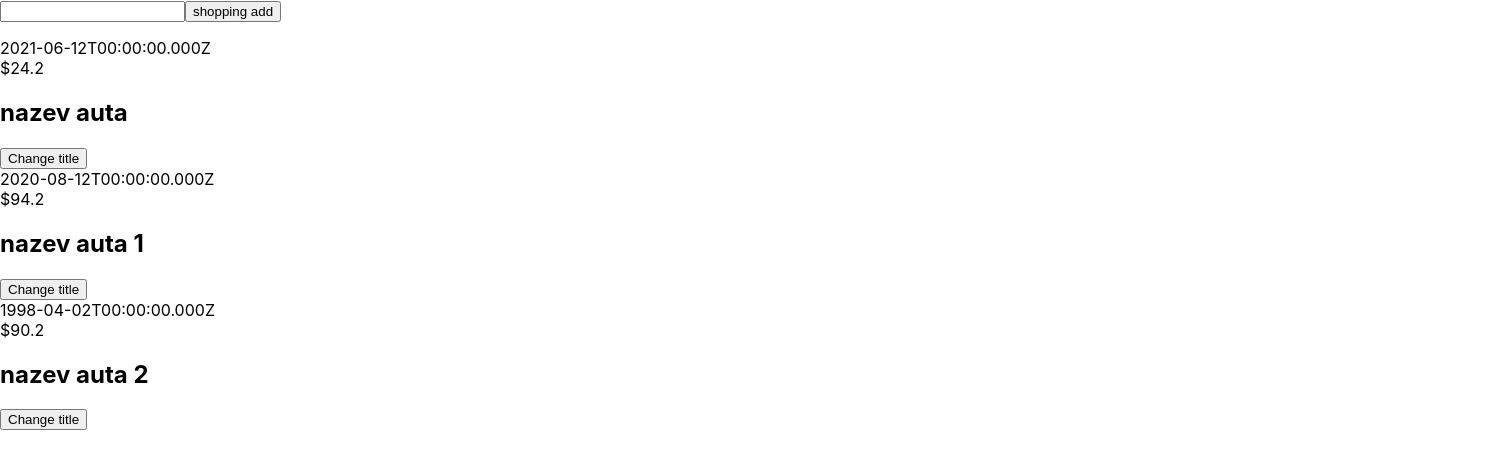
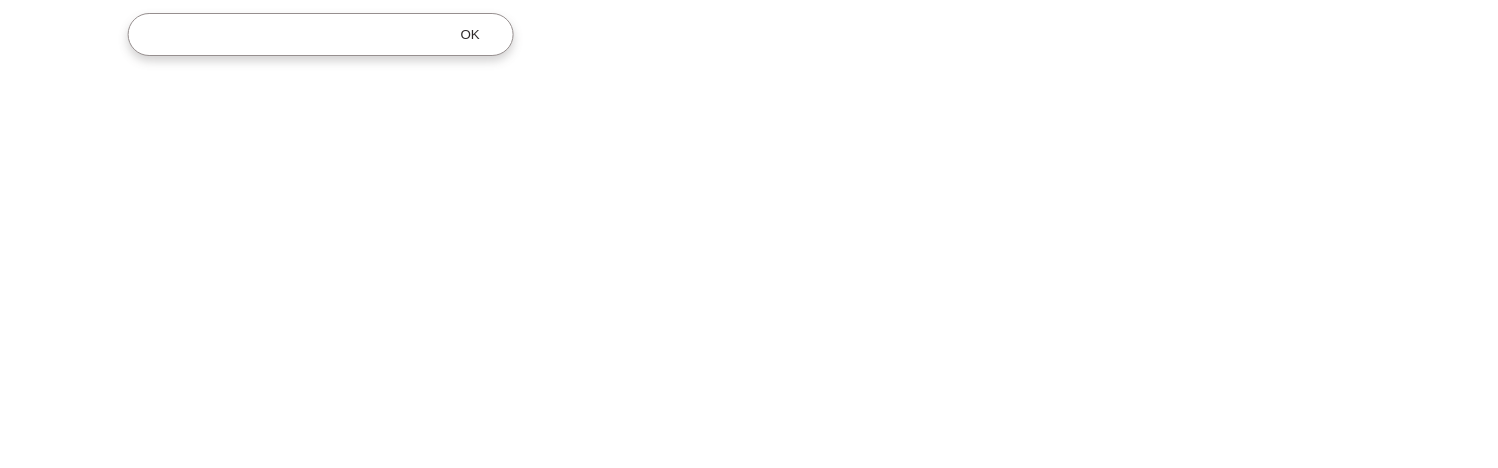
Before and after one commit to EvgeniyaGorina/todoApp_react, a React (Create React App) app: page / in a window 1280 px wide. Shown: the top 468 px of the page, 1498 px wide, since content can reach past the window. Built offline with nearby package versions, Linux system fonts and the light colour scheme.

Commit message:
Css/Style

```diff
--- a/src/App.js
+++ b/src/App.js
@@ -1,40 +1,12 @@
 import './App.css';
 import React from 'react';
-import ShoppingList from './ShoppingList';
-import ExpenseItem from './components/Expenses/ExpenseItem';
-import ShopForm from './components/Shop_todo/ShopForm';
 import ShopList from './components/Shop_todo/ShopList';
-import Expenses from './components/Expenses/Expenses';
-// import Card from './components/Card';
-// import ExpenseDate from './components/ExpenseDate';
 const App = () => {
-
-const expenses = [
-    {
-      id:'e1',
-      title:'nazev auta',
-      amount: 24.2,
-      date: new Date (2021, 5, 12),
-    },
-    {
-      id:'e1',
-      title:'nazev auta 1',
-      amount: 94.2,
-      date: new Date (2020, 7, 12),
-    },
-    {
-      id:'e1',
-      title:'nazev auta 2',
-      amount: 90.2,
-      date: new Date (1998, 3, 2),
-    }
-  ];
   return (
     <div className="Shop">
     {/* <h1>Shopping list</h1> */}
            {/* <ShopForm/> */}
            <ShopList/>
-           <Expenses items ={expenses}/>
       {/* <ShoppingList name='NECO' lastName='neco2' />
     <h1>Text</h1>
     <p>Text2</p> */}
--- a/src/components/Expenses/ExpenseItem.js
+++ /dev/null
@@ -1,22 +0,0 @@
-import React from 'react';
-import './ExpenseItem.css';
-import './ExpenseDate';
-import Card from '../UI/Card';
-function ExpenseItem(props){
-    // const expenseDate = new Date(2021, 2, 25);
-    // const ExpenseTitle = props.title;
-    // const ExpenseAmount =props.amount;
-
-    const clickHandler=() =>{
-        console.log('Clicked!')
-    }
-    return (
-    <Card className='expense_item'>
-        <div className='expense_item_description'>{props.date.toISOString()}</div>
-        <div className='expense_item_price'>${props.amount}</div>
-        <h2>{props.title}</h2>
-        <button onClick={clickHandler}>Change title</button>
-        </Card>
-        );
-}
-export default ExpenseItem;
--- a/src/components/Expenses/Expenses.js
+++ /dev/null
@@ -1,27 +0,0 @@
-import ExpenseItem from "./ExpenseItem";
-import './Expenses.css';
-import Card from "../UI/Card";
-
-
-function Expenses (props) {
-return (
-<Card className="expenses">
-<ExpenseItem
-title={props.items[0].title}
- amount={props.items[0].amount}
-    date={props.items[0].date}>
-    </ExpenseItem>
-    <ExpenseItem
-title={props.items[1].title}
- amount={props.items[1].amount}
-    date={props.items[1].date}>
-    </ExpenseItem>
-    <ExpenseItem
-title={props.items[2].title}
- amount={props.items[2].amount}
-    date={props.items[2].date}>
-    </ExpenseItem>
-    </Card>
-)
-}
-export default Expenses;
--- a/src/components/Shop_todo/Shop.css
+++ b/src/components/Shop_todo/Shop.css
@@ -1,6 +1,87 @@
-.remove-not-visible{
+
+.shop-form{
+    padding: 0;
+    box-sizing: border-box;
+    position: relative;
+    top: 3vw;
+    left: 17%;
+}
+ .shop-input{
+        width: 20vw;
+        display: flex;
+        align-items: center;
+        border-radius: 60px;
+        padding: 1vw 5vw;
+        position: absolute;
+        top: -8vw;
+        left: 1vw;
+        transform: translate(-8vw);
+        outline: none;
+        font-size: 14px;
+        text-transform: capitalize;
+        border: 1.8px solid #968f8f;
+        box-shadow: 0 5px 10px rgba(99, 98, 98, 0.29);
+}
+.shop-btn{
+    border: 0;
+    background: transparent;
+    cursor: pointer;
+    position: absolute;
+    top: -7vw;
+    left: 17.5%;
+    transform: translate(1vw);
+    color:#302b2b;
+    text-transform: uppercase;
+}
+
+.not-visible{
     display: none;
 }
-.remove{
+
+.edit-input{
     display: block;
 }
+
+.btn-custom, .btn-edit{
+    box-shadow: 0 5px 10px rgb(56 56 56 / 50%);
+    display: block;
+    padding: 12px;
+    border-radius: 10px;
+    border: none;
+    background-color: white ;
+    background-size: contain;
+    background-position: center;
+    background-repeat: no-repeat;
+    position: relative;
+    transform: translate(5px, -14px);
+    left: 42vw;
+}
+    .btn-custom{
+    background-image: url(https://img.icons8.com/windows/32/000000/delete-forever.png);
+    }
+    .btn-edit{
+    background-image: url(https://img.icons8.com/windows/32/000000/delete-forever.png);
+    }
+
+    ul.list{
+    margin-top: 6%;
+    }
+    ul.list > li{
+    color: white;
+    font-weight: 500;
+    width: 40vw;
+    list-style-type: none;
+    display: block;
+    justify-content: space-between;
+    align-items: center;
+    box-shadow: 0 5px 10px rgb(118 118 118 / 50%);
+    padding: 6px 4.5rem 0px 15px;
+    margin: 1rem 0;
+    position: relative;
+    text-overflow: ellipsis;
+    white-space: nowrap;
+    overflow: hidden;
+    outline: none;
+    border-radius: 12px;
+    background:#fc46aa;
+}
--- a/src/components/Shop_todo/Shop.js
+++ b/src/components/Shop_todo/Shop.js
@@ -9,22 +9,13 @@ class Shop extends React.Component {
   state = {
         inputArr:this.props.arrayInput
       }
+// Function looks like for nothing
+//  handleRemove(objectId){
+//  this.props.removeItem(objectId)
+//  }
 
- handleRemove(objectId){
- this.props.removeItem(objectId)
- }
-//   removeItem(id) {
-//     let arrRem = this.state.inputArr.splice(0,1)
-//     console.log(JSON.stringify(this.state.inputArr));
-//     let newArr = this.state.inputArr.filter((i) => i.id !== id);
-//     console.log(id);
-//     console.log(JSON.stringify(this.state.inputArr));
-//     console.log(JSON.stringify(newArr));
-//     this.setState({
-//       // inputArr: newArr
-//       inputArr: arrRem
-//     });
-//     // objArr.splice(0, 1)
+
+
 
     render() {
     // let liElements = []
@@ -38,12 +29,18 @@ class Shop extends React.Component {
     return (
 
       <div>
-        {/* Render array from props as <ul>, cykl pres pole */}
-        <ul>
+        {/* Render array from props as <ul>, cycle through array */}
+        <ul className='list'>
             {
             this.props.arrayInput.map((object)=> <li>{object.text}
-             <button className={this.props.arrayInput.length < 1 ? "remove-not-visible" : "remove"} onClick= {() => this.props.removeItem(object.id)}>remove
-            </button> </li>)
+            {/* <form className={!object.render ? "not-visible" : "edit-input"} onSubmit={this.props.update(object.id, object.text)}>
+            <input type="text" value={object.text} onChange={this.props.edit(object.id, object.text)}/>
+            <button>Update</button>
+            </form> */}
+             <button className={this.props.arrayInput.length < 1 ? "not-visible" : "btn btn-custom"} onClick= {() => this.props.removeItem(object.id)}>
+            </button>
+              {/*<button className={!object.text ? "not-visible" : "btn-edit"} onClick={() => this.props.toggle(object.id)}></button> </li>) */}
+              </li>)
             }
         </ul>
 
--- a/src/components/Shop_todo/ShopForm.js
+++ b/src/components/Shop_todo/ShopForm.js
@@ -1,9 +1,9 @@
 import React from 'react';
 
-class ShopForm  extends React.Component {
-constructor(props){
-    super(props);
-    this.state = {
+    class ShopForm  extends React.Component {
+    constructor(props){
+    super(props); //Add props to parent constructor
+    this.state = { // create a new object for state
         value:' '
     };
     this.handleChange = this.handleChange.bind(this);
@@ -12,23 +12,24 @@ constructor(props){
 handleChange(event){
     this.setState({value:event.target.value});
 }
+
 handleSubmit(event){
-    const value = this.state.value
-    event.preventDefault();
-    this.props.addShop(value)
+    const value = this.state.value //Define local variable
+    event.preventDefault(); //Stop updating the form
+    this.props.addShop(value) // Call function with adding parameters
     console.log("aaaa", value)
-    this.setState({value:""});
+    this.setState({value:""}); // Set state with a new object
 
 }
 
     render () {
         return (
-        <form className='shop-form' >
+        <form className='shop-form container' >
             <input type='text' onChange={this.handleChange}
             placeholder='Add your purchase'
             value={this.state.value} name='text'
             className='shop-input'></input>
-            <button className='shop-btn' onClick={this.handleSubmit}>shopping add</button>
+            <button className='shop-btn' onClick={this.handleSubmit}>ok</button>
         </form>
         )
 
--- a/src/components/Shop_todo/ShopList.js
+++ b/src/components/Shop_todo/ShopList.js
@@ -15,30 +15,41 @@ class ShopList extends React.Component {
         return;
     }
     const index = Math.floor(Math.random() * 1000);
-    const contObject = {"id":index, "text": item};
+    const contObject = {"id":index, "text": item, "render":false};
     const newShops = [contObject, ...this.state.arr];
     console.log(this.state.arr);
     this.setState({arr:newShops});
  };
 
   removeItem =(id) => {
-  // let arrRem = this.state.inputArr.splice(0,1)
   console.log(this.state);
   let newArr = this.state.arr.filter((i) => i.id !== id);
   console.log(id);
-  // console.log(JSON.stringify(this.state.arr));
-  // console.log(JSON.stringify(newArr));
   this.setState({
     arr: newArr
-    // inputArr: arrRem
   })
 }
+// update =(id, newValue)=>{
+//   if(!newValue || /^\s*$/.test(newValue)){
+//     return;
+// }
+//   console.log('id>> ' +id + 'val>> ' + newValue);
+// }
+// edit = (id, newValue) => {
+//   this.state.arr.map((i) => i.id === id ? i.text= newValue : i.text);
+//   return newValue;
+// }
 
+// toggle = (id) => {
+//   this.state.arr.map((i) => i.id === id ? i.render= true : i.render = false);
+
+// }
   render() {
     return (
       <div>
         <ShopForm addShop = {this.addShop}/>
         <Shop arrayInput={this.state.arr} removeItem ={this.removeItem}/>
+        {/* update={this.update} toggle={this.toggle} edit={this.edit} */}
       </div>
     )
   }
--- a/src/components/UI/Card.css
+++ /dev/null
@@ -1,4 +0,0 @@
-.card {
-    border-radius: 12px;
-    box-shadow: 0 1px 8px rgb(0,0,0,0.25);
-}
--- a/src/components/UI/Card.js
+++ /dev/null
@@ -1,9 +0,0 @@
-import React from 'react';
-import '../UI/Card.css';
-
-function Card(props){
-const classes = 'card' + props.className
-return <div className={classes}>{props.children}</div>
-// props.children are working only with definition of costumer component <Card/> which  i HAVE IN ExpenseItem
-}
-export default Card;
```
Also changed, not shown: src/components/Expenses/ExpenseDate.js (deleted, +0 -8 lines), src/components/Expenses/ExpenseItem.css (deleted), src/components/Expenses/Expenses.css (deleted).
